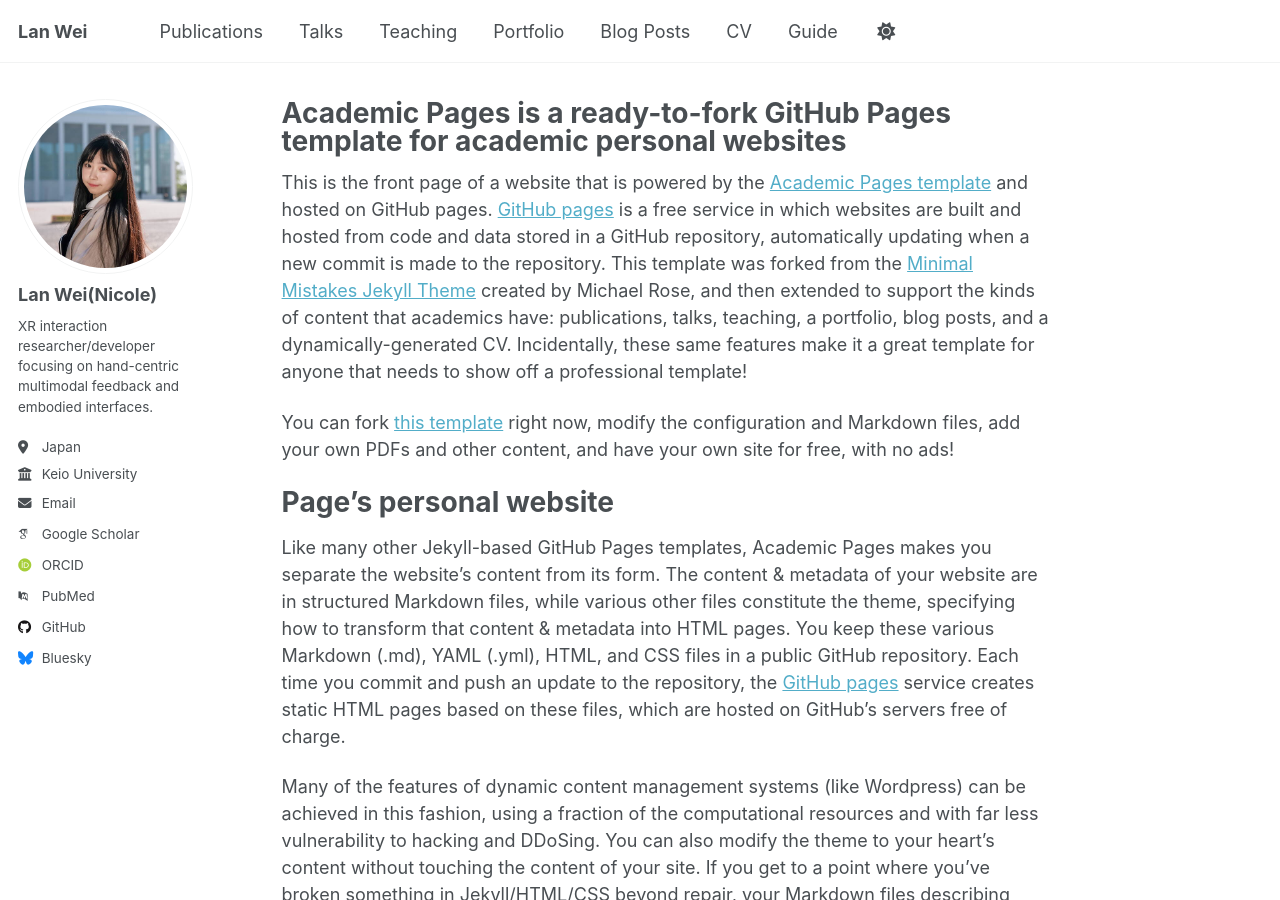
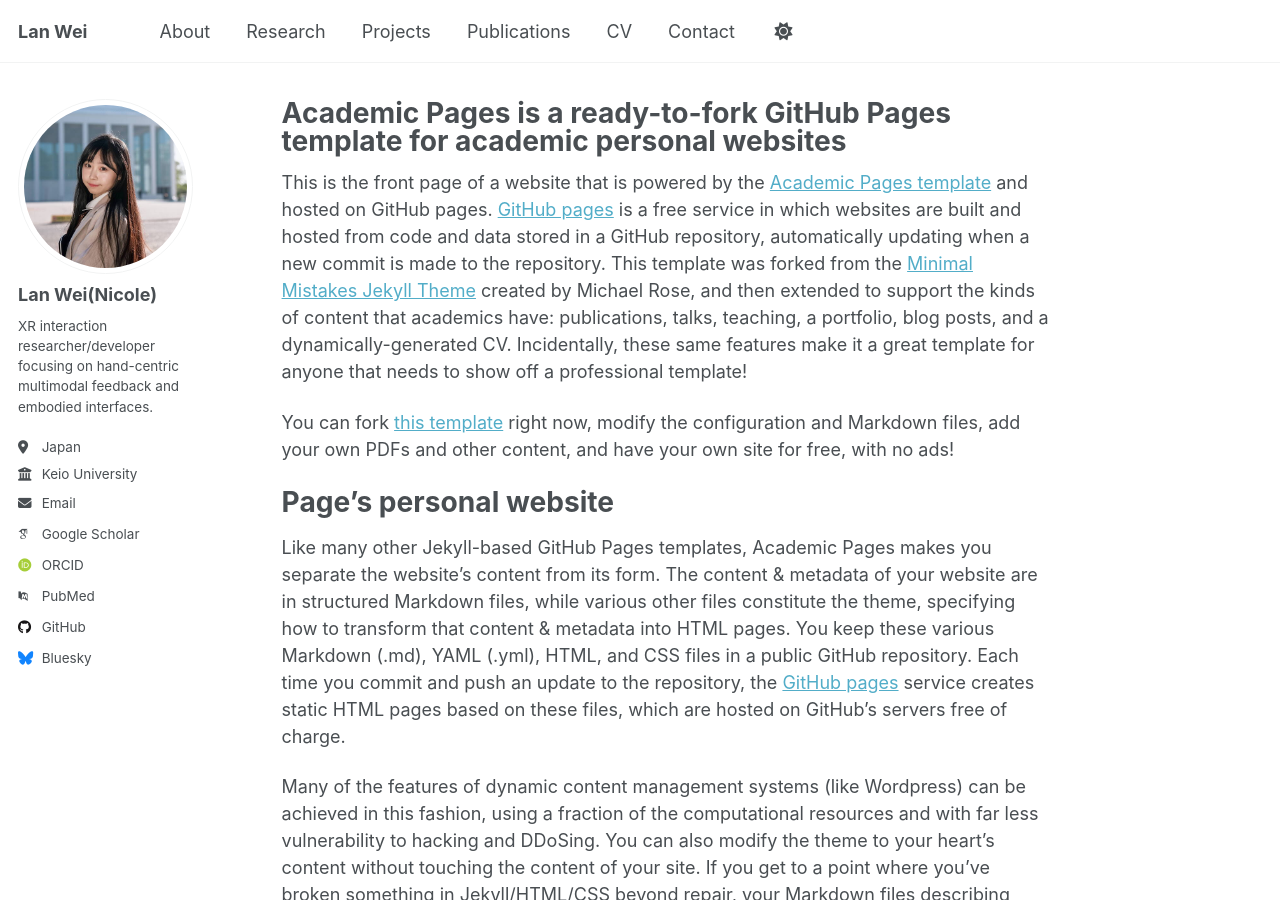
Before and after one commit to LanWei0421/LanWei0421.github.io, a Jekyll site: the page built from _pages/about.md, in a window 1280 px wide and 900 px high. Built offline with Jekyll 4.4.1, drawn with Linux system fonts in a browser that asks for light colours; some web fonts are replaced; a script that is not in the unit is left out.

Commit message:
Update navigation links in navigation.yml

```diff
--- a/_data/navigation.yml
+++ b/_data/navigation.yml
@@ -8,26 +8,20 @@
 #      Markdown formatted page while the second is generated using JSON.
 
 main:
+  - title: "About"
+    url: /
+
+  - title: "Research"
+    url: /research/
+
+  - title: "Projects"
+    url: /portfolio/
+
   - title: "Publications"
     url: /publications/
-
-  - title: "Talks"
-    url: /talks/
-
-  - title: "Teaching"
-    url: /teaching/
-
-  - title: "Portfolio"
-    url: /portfolio/
-
-  - title: "Blog Posts"
-    url: /year-archive/
 
   - title: "CV"
     url: /cv/
 
-  # - title: "CV"
-  #   url: /cv-json/
-
-  - title: "Guide"
-    url: /markdown/
+  - title: "Contact"
+    url: /contact/
```
